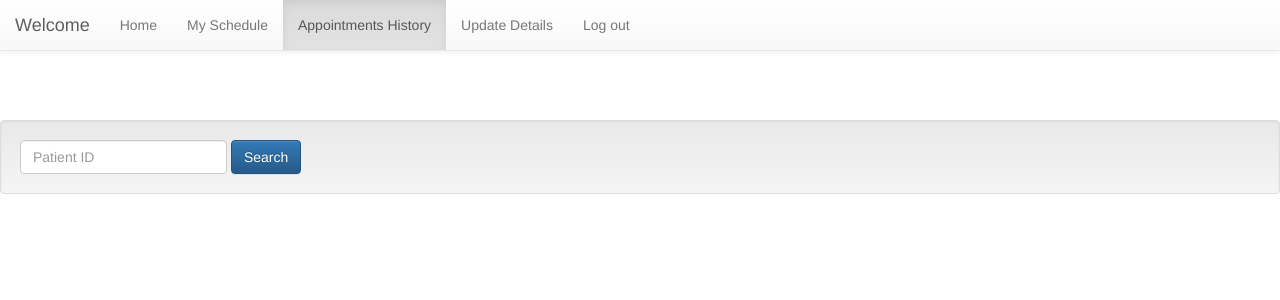
After one commit to ytmlndr/finalproject, a Node server app: template views/appHistory.ejs in a window 1280 px wide. The commit adds this page. Shown: the top 300 px of the page. Run offline with Node 20, Linux system fonts and the light colour scheme; the template is opened without the code that fills it, so the values that code supplies are empty; some libraries are stand-ins or nearby versions.

Commit message:
appHistory added and a bug fix on available app
appHistory added and a bug fix on available app

```diff
--- /dev/null
+++ b/views/appHistory.ejs
@@ -0,0 +1,89 @@
+<!DOCTYPE html>
+<html>
+<head>
+    <title>Appointment History</title>
+    <link rel="stylesheet" href="https://maxcdn.bootstrapcdn.com/bootstrap/3.3.4/css/bootstrap.min.css">
+    <link rel="stylesheet" href="https://maxcdn.bootstrapcdn.com/bootstrap/3.3.4/css/bootstrap-theme.min.css">
+    <meta name="viewport" content="width=device-width, initial-scale=1">
+    <script src="https://code.jquery.com/jquery-2.1.3.min.js"></script>
+    <script src="https://maxcdn.bootstrapcdn.com/bootstrap/3.3.4/js/bootstrap.min.js"></script>
+    <link rel="stylesheet" href="editdetails.css">
+    <link rel="stylesheet" href="profile.css">
+</head>
+<body>
+<nav class="navbar navbar-default navbar-fixed-top">
+    <div class="container-fluid">
+        <div class="navbar-head">
+            <button type="button" class="navbar-toggle collapsed" data-toggle="collapse"
+                    data-target="#navbar-collapse-1">
+                <span class="sr-only">Toggle navigation</span>
+                <span class="icon-bar"></span>
+                <span class="icon-bar"></span>
+                <span class="icon-bar"></span>
+            </button>
+            <a class="navbar-brand" href="#">Welcome</a>
+        </div>
+
+        <div class="collapse navbar-collapse" id="navbar-collapse-1">
+            <ul class="nav navbar-nav">
+                <li><a href="/doctorprofile">Home<span class="sr-only">(current)</span></a></li>
+                <li><a href="/doctorSchedule">My Schedule</a></li>
+                <li class="active"><a href="#">Appointments History</a></li>
+                <li><a href="/doctoreditdetails">Update Details</a></li>
+                <p class="navbar-text navbar-right"><a href="/logout" class="navbar-link">Log out</a></p>
+            </ul>
+        </div>
+    </div>
+</nav>
+
+<form class='searchForm' action="/appHistory" method="post">
+    <div class="well carousel-search hidden-sm">
+        <div class="btn-group">
+            <input id="pid" class="form-control" type="number" name="pid" value="" placeholder="Patient ID">
+        </div>
+        <div class="btn-group">
+            <button type="submit" id="btnSearch" class="btn btn-primary">Search</button>
+        </div>
+    </div>
+</form>
+
+<% for(var i = 0; i < appointments.length; i++) { %>
+<div class="container-fluid container-doctor">
+    <table class="table table-responsive table-striped">
+        <tr>
+            <th class="col-ms-1">Patient ID:</th>
+            <th class="col-md-3"><%= appointments[i].patientID %></th>
+        </tr>
+        <tr>
+            <td class="col-ms-1">Patient Name:</td>
+            <td class="col-ms-3"><%= appointments[i].patientName %></td>
+        </tr>
+        <tr>
+            <td class="col-ms-1">Date:</td>
+            <td class="col-ms-3"><%= appointments[i].date %></td>
+        </tr>
+
+        <tr>
+            <td class="col-ms-1">Day:</td>
+            <td class="col-ms-3"><%= appointments[i].day %></td>
+        </tr>
+        <tr>
+            <td class="col-ms-1">Start Time:</td>
+            <td class="col-ms-3"><%= appointments[i].realStartTime %></td>
+        </tr>
+        <tr>
+            <td class="col-ms-1">End Time:</td>
+            <td class="col-ms-3"><%= appointments[i].realEndTime %></td>
+        </tr>
+        <tr>
+            <th class="col-ms-1">Summary:</th>
+            <th class="col-ms-3"><%= appointments[i].summary %></th>
+        </tr>
+    </table>
+</div>
+<% } %>
+<script src="https://code.jquery.com/jquery-2.1.3.min.js"></script>
+<script src="//netdna.bootstrapcdn.com/bootstrap/3.1.1/js/bootstrap.min.js"></script>
+<script type="text/javascript" src="dropdowns-enhancement.js"></script>
+</body>
+</html>
--- a/views/doctorSchedule.ejs
+++ b/views/doctorSchedule.ejs
@@ -28,7 +28,7 @@
             <ul class="nav navbar-nav">
                 <li><a href="/doctorprofile">Home<span class="sr-only">(current)</span></a></li>
                 <li class="active"><a href="#">My Schedule</a></li>
-                <li><a href="#">Appointments History</a></li>
+                <li><a href="/appHistory">Appointments History</a></li>
                 <li><a href="/doctoreditdetails">Update Details</a></li>
                 <p class="navbar-text navbar-right"><a href="/logout" class="navbar-link">Log out</a></p>
             </ul>
--- a/views/doctoreditdetails.ejs
+++ b/views/doctoreditdetails.ejs
@@ -26,7 +26,7 @@
             <ul class="nav navbar-nav">
                 <li><a href="/doctorprofile">Home<span class="sr-only">(current)</span></a></li>
                 <li><a href="/doctorSchedule">My Schedule</a></li>
-                <li><a href="#">Appointments History</a></li>
+                <li><a href="/appHistory">Appointments History</a></li>
                 <li class="active"><a href="#">Update Details</a></li>
                 <p class="navbar-text navbar-right"><a href="/logout" class="navbar-link">Log out</a></p>
             </ul>
--- a/views/doctorprofile.ejs
+++ b/views/doctorprofile.ejs
@@ -29,7 +29,7 @@
             <ul class="nav navbar-nav">
                 <li class="active"><a href="#">Home<span class="sr-only">(current)</span></a></li>
                 <li><a href="/doctorSchedule">My Schedule</a></li>
-                <li><a href="#">Appointments History</a></li>
+                <li><a href="/appHistory">Appointments History</a></li>
                 <li><a href="/doctoreditdetails">Update Details</a></li>
                 <p class="navbar-text navbar-right"><a href="/logout" class="navbar-link">Log out</a></p>
             </ul>
```
Also changed, not shown: app/functionsUtils.js (+13 -0 lines), app/routes.js (+19 -1 lines), views/appSummary.ejs (+6 -4 lines).
